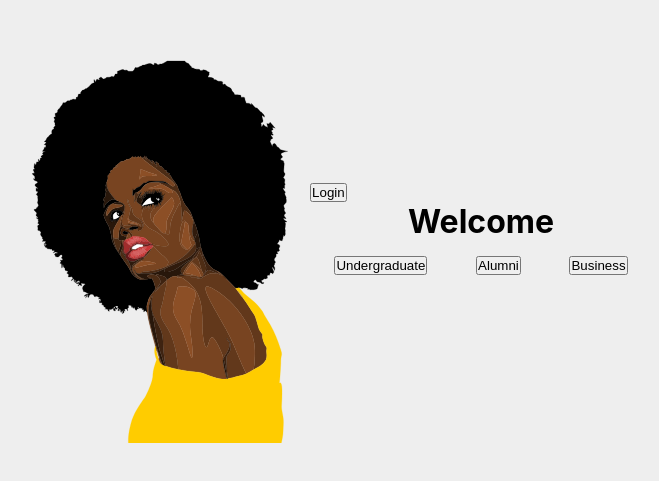
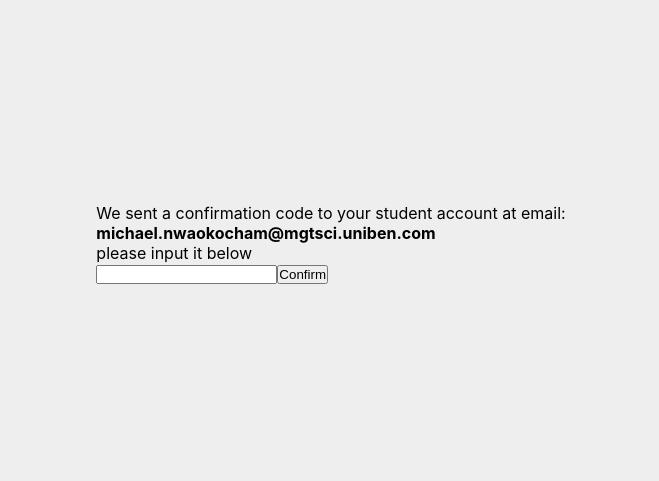
Before and after one commit to m13ha/onomeApp, a JavaScript app: page / in a window 1280 px wide. Shown: the part 157-638 px from the top of the page, without its empty margins (309-968 px from the left). Built offline with nearby package versions, Linux system fonts and the light colour scheme; the HTML template or start-up script is replaced by a standard one.

Commit message:
confirmation page and form updates

```diff
--- a/src/App.js
+++ b/src/App.js
@@ -1,11 +1,13 @@
 // import Home from './main/home';
-import UserReg from './signUp/userReg';
+//import UserReg from './signUp/userReg';
+import ConfirmPage from "./signUp/confirmation";
 
 
 function App() {
   return (
-    <UserReg></UserReg>
+    //<UserReg></UserReg>
     // <Home></Home>
+    <ConfirmPage></ConfirmPage>
   );
 }
 
--- /dev/null
+++ b/src/signUp/confirmation.js
@@ -0,0 +1,18 @@
+const ConfirmPage = () => {
+  return (
+    <div className="container">
+      <div className="confirmField field">
+        <p>
+          We sent a confirmation code to your student account at email: <br />
+          <b>michael.nwaokocham@mgtsci.uniben.com</b><br /> please input it below
+        </p>
+        <form action="" className="form">
+          <input type="text" required />
+          <button>Confirm</button>
+        </form>
+      </div>
+    </div>
+  );
+};
+
+export default ConfirmPage;
--- a/src/signUp/studentForm.js
+++ b/src/signUp/studentForm.js
@@ -89,17 +89,17 @@ const StudentForm = ({ resetForm }) => {
             <br />
             <input
               type="number"
-              min={currentYear.getFullYear - 10}
-              max={currentYear.getFullYear}
+              min={currentYear.getFullYear() - 10}
+              max={currentYear.getFullYear()}
               step="1"
               required
-              placeholder="1980"
+              placeholder={currentYear.getFullYear() - 10}
             />
           </div>
           <div className="field-mobile">
             <label htmlFor="Age">Age</label>
             <br />
-            <input id="age" type="number" min="16" required />
+            <input id="age" type="number" min="16" placeholder="16" required />
           </div>
         </div>
         <div className="row check">
--- a/src/signUp/userReg.css
+++ b/src/signUp/userReg.css
@@ -96,6 +96,12 @@
 
 .field-quart {
   width: 25%;
+}
+
+.confirmField P {
+  text-align: center;
+  font-size: 16px;
+  margin-bottom: 1rem;
 }
 
 label {
```
